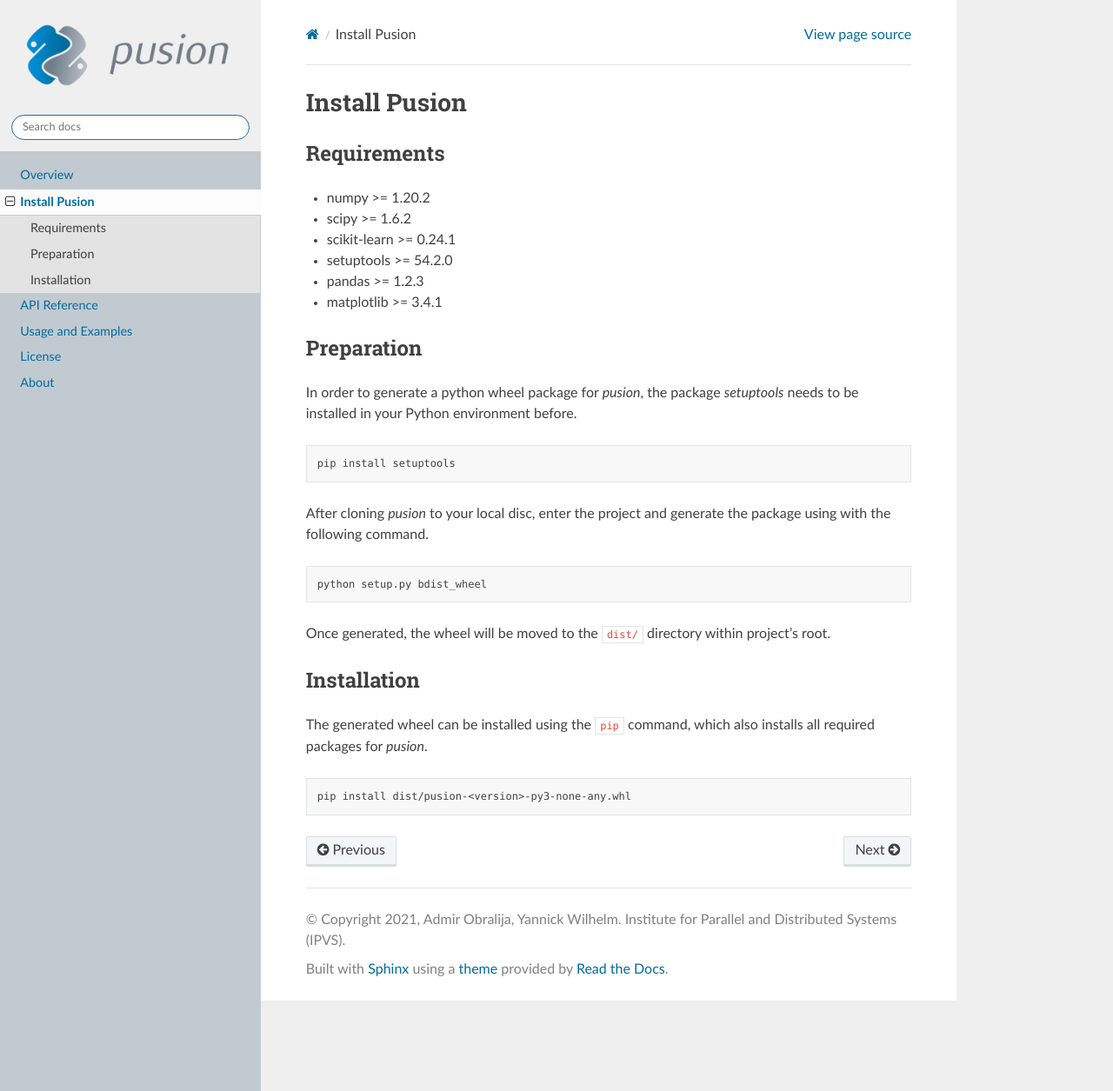
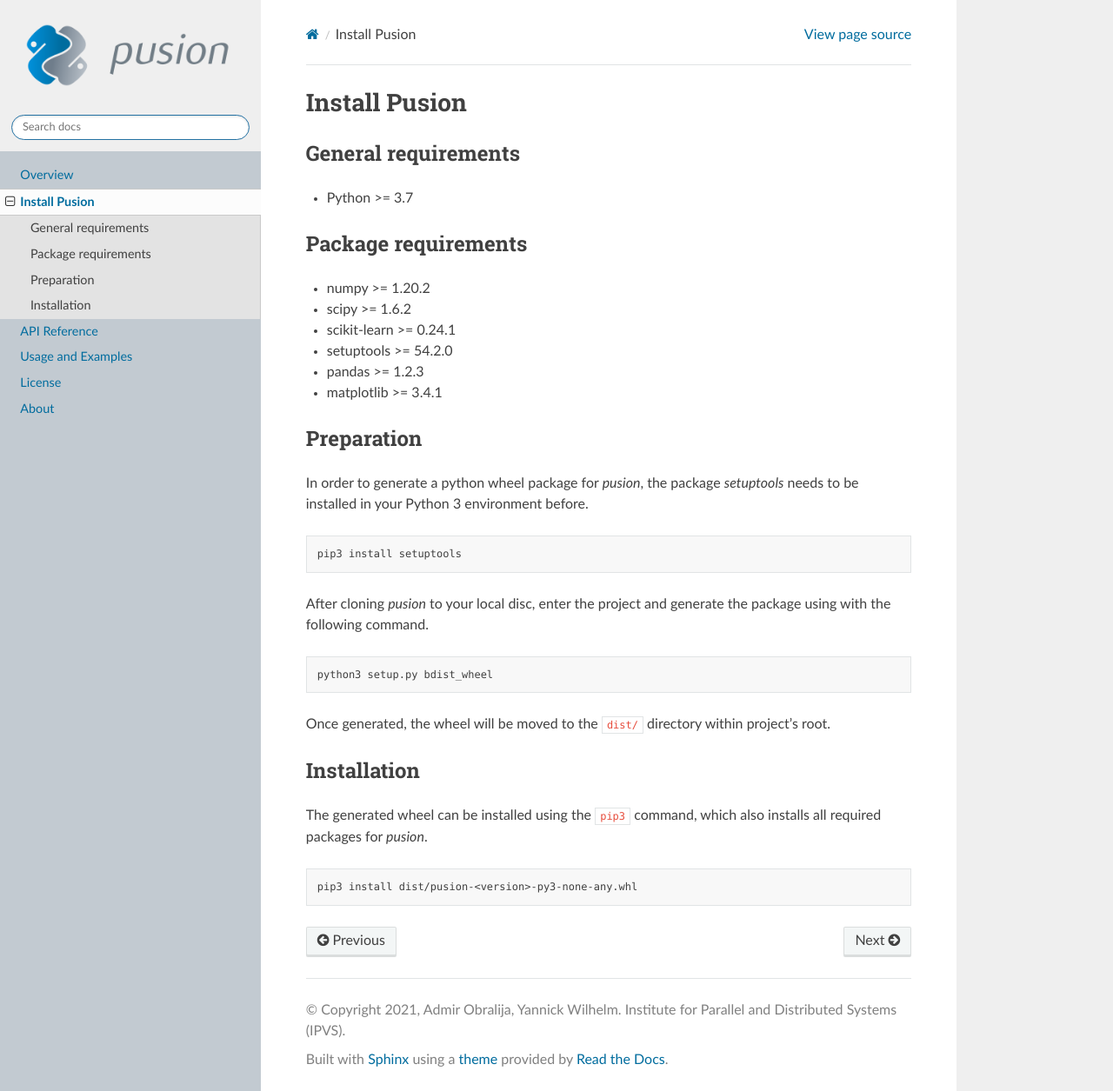
Before and after one commit to IPVS-AS/pusion, a Sphinx documentation site: the page built from docs/source/install.rst, in a window 1280 px wide and 1255 px high. Shown: the whole window at 87% size. Built offline with Sphinx 7.4.7 and the Read the Docs theme 2.0.0, drawn with Linux system fonts in a browser that asks for light colours.

Commit message:
Doc: Update 'install'.

```diff
--- a/docs/source/install.rst
+++ b/docs/source/install.rst
@@ -1,8 +1,12 @@
 Install Pusion
 ==============
 
-Requirements
-------------
+General requirements
+--------------------
+- Python >= 3.7
+
+Package requirements
+--------------------
 - numpy >= 1.20.2
 - scipy >= 1.6.2
 - scikit-learn >= 0.24.1
@@ -13,25 +17,25 @@ Requirements
 Preparation
 -----------
 In order to generate a python wheel package for `pusion`, the package `setuptools` needs to be installed in your Python
-environment before.
+3 environment before.
 
 .. code:: bash
 
-    pip install setuptools
+    pip3 install setuptools
 
 After cloning `pusion` to your local disc, enter the project and generate the package using with the following command.
 
 .. code:: bash
 
-    python setup.py bdist_wheel
+    python3 setup.py bdist_wheel
 
 Once generated, the wheel will be moved to the ``dist/`` directory within project's root.
 
 Installation
 ------------
 
-The generated wheel can be installed using the ``pip`` command, which also installs all required packages for `pusion`.
+The generated wheel can be installed using the ``pip3`` command, which also installs all required packages for `pusion`.
 
 .. code:: bash
 
-    pip install dist/pusion-<version>-py3-none-any.whl
+    pip3 install dist/pusion-<version>-py3-none-any.whl
```
Also changed, not shown: 9 other files.
